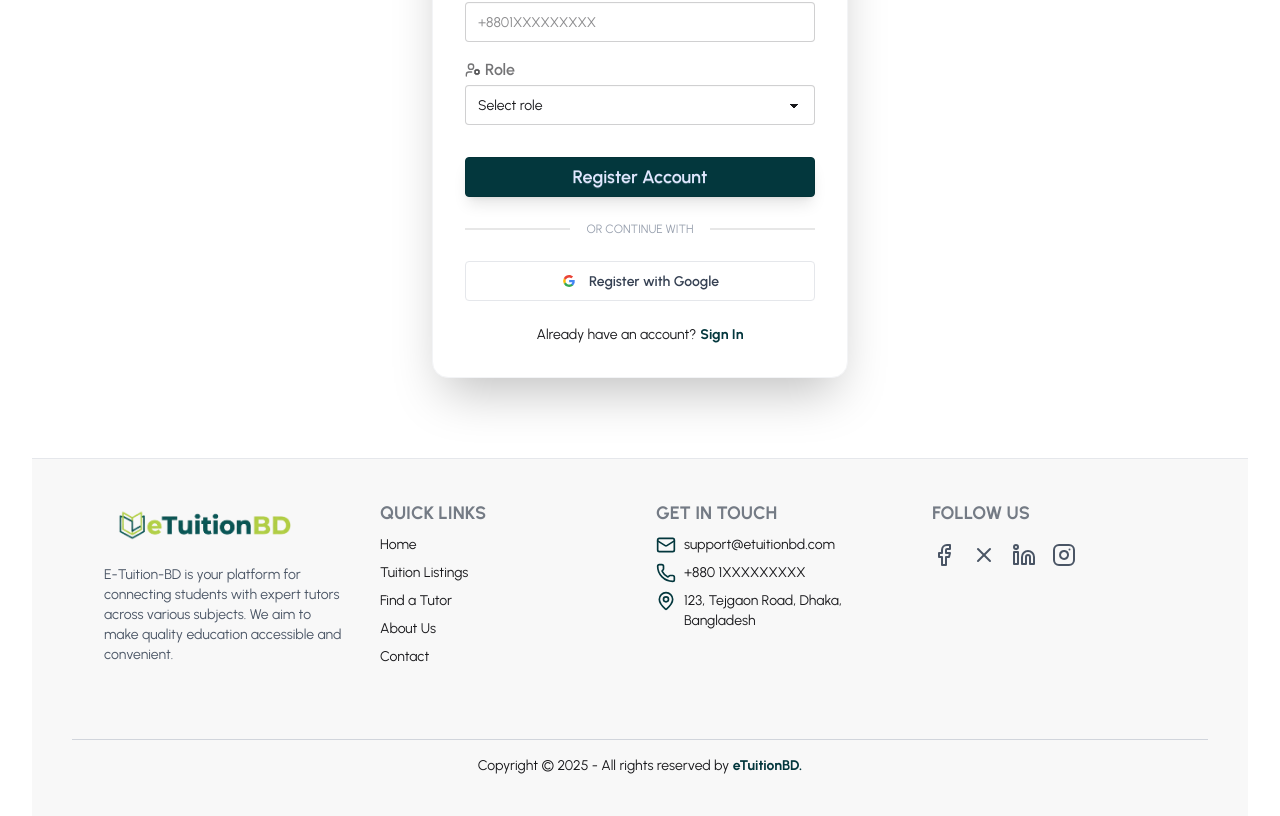
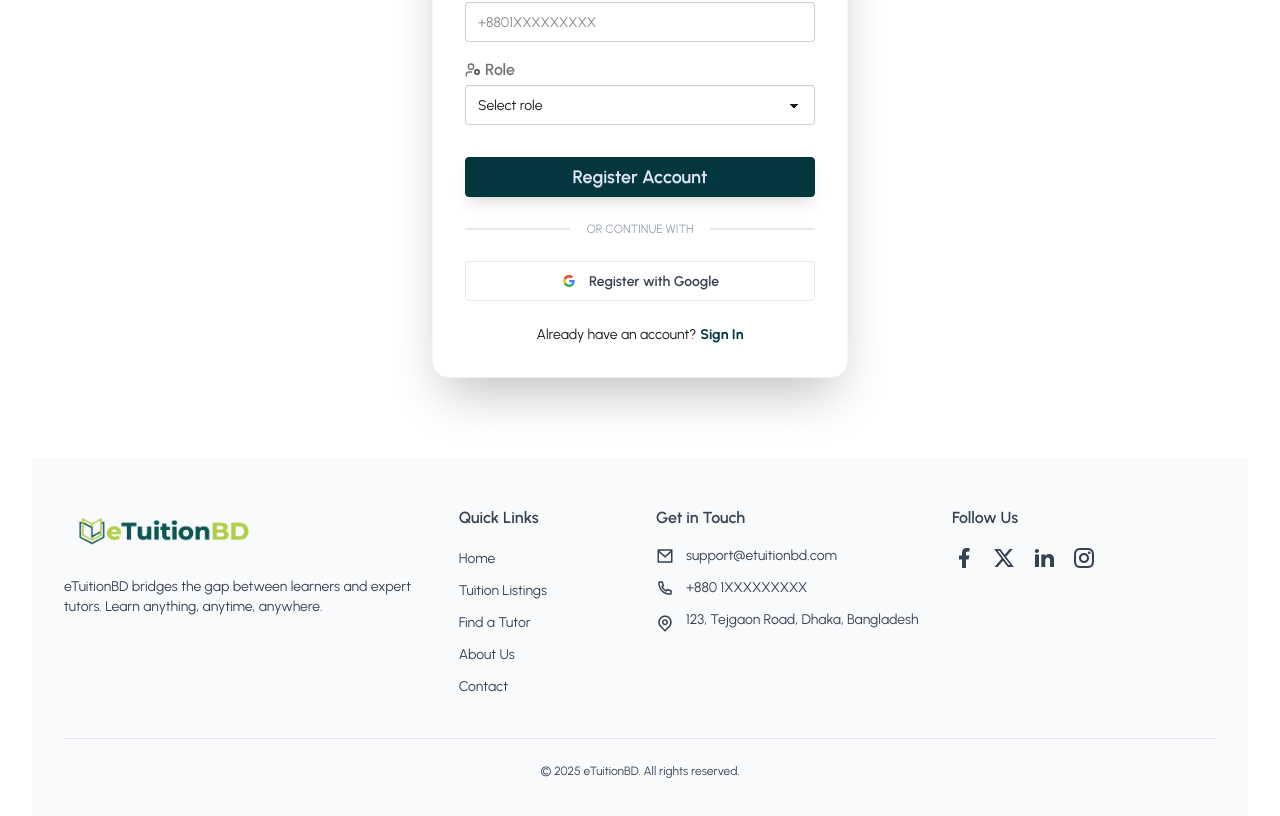
Before and after one commit to lizansarkar/e-tuition-bd-client-side, a React (Vite) app: page /register in a window 1280 px wide. Shown: the part 623-1439 px from the top of the page. Built offline with nearby package versions, Linux system fonts and the light colour scheme; no server answers.

Commit message:
updated footer code and social icon

```diff
--- a/src/components/reusable/Footer.jsx
+++ b/src/components/reusable/Footer.jsx
@@ -1,150 +1,120 @@
 import React from "react";
 import { Link } from "react-router";
 import logoPath from "../../assets/logo.png";
+import { motion } from "framer-motion";
 import {
-  Mail,
-  Phone,
-  MapPin,
-  Facebook,
-  Linkedin,
-  X,
-  Instagram,
-} from "lucide-react";
+  RiMailLine,
+  RiPhoneLine,
+  RiMapPinLine,
+  RiFacebookFill,
+  RiTwitterXFill,
+  RiLinkedinFill,
+  RiInstagramLine,
+} from "react-icons/ri";
 
 const Footer = () => {
-  // Platform description placeholder
   const aboutPlatform =
-    "E-Tuition-BD is your platform for connecting students with expert tutors across various subjects. We aim to make quality education accessible and convenient.";
+    "eTuitionBD bridges the gap between learners and expert tutors. Learn anything, anytime, anywhere.";
 
-  // Contact Information
   const contactInfo = {
     email: "support@etuitionbd.com",
     phone: "+880 1XXXXXXXXX",
     address: "123, Tejgaon Road, Dhaka, Bangladesh",
   };
 
+  const socialLinks = [
+    { icon: RiFacebookFill, href: "https://facebook.com", color: "hover:text-blue-600" },
+    { icon: RiTwitterXFill, href: "https://x.com", color: "hover:text-black dark:hover:text-white" },
+    { icon: RiLinkedinFill, href: "https://linkedin.com", color: "hover:text-blue-700" },
+    { icon: RiInstagramLine, href: "https://instagram.com", color: "hover:text-pink-600" },
+  ];
+
+  const quickLinks = [
+    { label: "Home", to: "/" },
+    { label: "Tuition Listings", to: "/tuitions" },
+    { label: "Find a Tutor", to: "/tutors" },
+    { label: "About Us", to: "/about" },
+    { label: "Contact", to: "/contact" },
+  ];
+
   return (
-    // Footer component using DaisyUI footer class and Tailwind styles
-    <footer className="footer p-10 bg-base-200 text-base-content border-t border-gray-200 dark:border-gray-700">
-      <div className="container mx-auto grid grid-cols-1 md:grid-cols-4 gap-8">
-        {/* 1. About Platform */}
-        <div className="col-span-1">
-          <Link to="/" className="text-2xl font-extrabold ml-2 sm:ml-0">
+    <footer className="bg-gray-50 dark:bg-gray-900 text-gray-700 dark:text-gray-300">
+      <div className="container mx-auto px-6 py-12">
+        <div className="grid grid-cols-1 md:grid-cols-12 gap-8">
+          {/* Logo + About */}
+          <div className="md:col-span-4">
+            <Link to="/" className="inline-block">
               <img
-              className="h-[50px] w-[200px]"
                 src={logoPath}
-              alt="eTuitionBD Logo"
+                alt="eTuitionBD"
+                className="h-12 w-auto object-contain"
               />
             </Link>
-          <p className="mt-4 text-sm max-w-xs text-gray-600 dark:text-gray-400">
-            {aboutPlatform}
-          </p>
+            <p className="mt-4 text-sm max-w-md">{aboutPlatform}</p>
           </div>
 
-        {/* 2. Quick Links */}
-        <nav className="col-span-1">
-          <div className="flex flex-col space-y-2">
-            <h6 className="footer-title text-lg font-bold text-gray-800 dark:text-white">
-              Quick Links
-            </h6>
-            <Link to="/" className="link link-hover">
-              Home
+          {/* Quick Links */}
+          <div className="md:col-span-2">
+            <h3 className="text-base font-semibold mb-4">Quick Links</h3>
+            <ul className="space-y-2">
+              {quickLinks.map((l) => (
+                <li key={l.to}>
+                  <Link
+                    to={l.to}
+                    className="text-sm hover:text-primary-500 dark:hover:text-primary-400 transition"
+                  >
+                    {l.label}
                   </Link>
-            <Link to="/tuitions" className="link link-hover">
-              Tuition Listings
-            </Link>
-            <Link to="/tutors" className="link link-hover">
-              Find a Tutor
-            </Link>
-            <Link to="/about" className="link link-hover">
-              About Us
-            </Link>
-            <Link to="/contact" className="link link-hover">
-              Contact
-            </Link>
+                </li>
+              ))}
+            </ul>
           </div>
-        </nav>
 
-        {/* 3. Contact Information */}
-        <nav className="col-span-1">
-          <h6 className="footer-title text-lg font-bold text-gray-800 dark:text-white">
-            Get in Touch
-          </h6>
-          <div className="flex items-center space-x-2">
-            <Mail className="w-5 h-5 text-primary" />
-            <a
-              href={`mailto:${contactInfo.email}`}
-              className="link link-hover text-sm"
+          {/* Contact */}
+          <div className="md:col-span-3">
+            <h3 className="text-base font-semibold mb-4">Get in Touch</h3>
+            <ul className="space-y-3 text-sm">
+              <li className="flex items-center gap-3">
+                <RiMailLine className="text-lg text-primary-500" />
+                <a href={`mailto:${contactInfo.email}`}>{contactInfo.email}</a>
+              </li>
+              <li className="flex items-center gap-3">
+                <RiPhoneLine className="text-lg text-primary-500" />
+                <a href={`tel:${contactInfo.phone}`}>{contactInfo.phone}</a>
+              </li>
+              <li className="flex items-start gap-3">
+                <RiMapPinLine className="text-lg text-primary-500 mt-1" />
+                <span>{contactInfo.address}</span>
+              </li>
+            </ul>
+          </div>
+
+          {/* Social */}
+          <div className="md:col-span-3">
+            <h3 className="text-base font-semibold mb-4">Follow Us</h3>
+            <div className="flex gap-4">
+              {socialLinks.map(({ icon: Icon, href, color }) => (
+                <motion.a
+                  key={href}
+                  href={href}
+                  target="_blank"
+                  rel="noreferrer"
+                  whileHover={{ scale: 1.15 }}
+                  className={`text-2xl ${color} transition`}
                 >
-              {contactInfo.email}
-            </a>
-          </div>
-          <div className="flex items-center space-x-2 mt-2">
-            <Phone className="w-5 h-5 text-primary" />
-            <a
-              href={`tel:${contactInfo.phone}`}
-              className="link link-hover text-sm"
-            >
-              {contactInfo.phone}
-            </a>
-          </div>
-          <div className="flex items-start space-x-2 mt-2">
-            <MapPin className="w-5 h-5 text-primary flex-shrink-0" />
-            <p className="text-sm">{contactInfo.address}</p>
-          </div>
-        </nav>
-
-        {/* 4. Social Media Icons */}
-        <div className="col-span-1">
-          <h6 className="footer-title text-lg font-bold text-gray-800 dark:text-white">
-            Follow Us
-          </h6>
-          <div className="grid grid-flow-col gap-4 mt-4">
-            <a
-              href="https://facebook.com"
-              target="_blank"
-              rel="noopener noreferrer"
-              className="text-gray-600 hover:text-blue-600 transition duration-300 dark:text-gray-400 dark:hover:text-blue-400"
-            >
-              <Facebook className="w-6 h-6" />
-            </a>
-            {/* New X (Twitter) Logo */}
-            <a
-              href="https://x.com"
-              target="_blank"
-              rel="noopener noreferrer"
-              className="text-gray-600 hover:text-black transition duration-300 dark:text-gray-400 dark:hover:text-white"
-            >
-              <X className="w-6 h-6" />
-            </a>
-            <a
-              href="https://linkedin.com"
-              target="_blank"
-              rel="noopener noreferrer"
-              className="text-gray-600 hover:text-blue-700 transition duration-300 dark:text-gray-400 dark:hover:text-blue-500"
-            >
-              <Linkedin className="w-6 h-6" />
-            </a>
-            <a
-              href="https://instagram.com"
-              target="_blank"
-              rel="noopener noreferrer"
-              className="text-gray-600 hover:text-pink-600 transition duration-300 dark:text-gray-400 dark:hover:text-pink-400"
-            >
-              <Instagram className="w-6 h-6" />
-            </a>
+                  <Icon />
+                </motion.a>
+              ))}
             </div>
           </div>
         </div>
 
-      <div className="footer-center p-4 text-base-content border-t border-gray-300 dark:border-gray-700 mt-8 pt-4 w-full flex justify-center">
-        <aside className="text-center">
-          {/* aside-er moddher text-o center kora holo */}
-          <p className="text-sm">
-            Copyright &copy; {new Date().getFullYear()} - All rights reserved by{" "}
-            <strong className="text-primary">eTuitionBD.</strong>
+        {/* Bottom Bar */}
+        <div className="mt-10 pt-6 border-t border-gray-200 dark:border-gray-800 text-center text-xs">
+          <p>
+            &copy; {new Date().getFullYear()} eTuitionBD. All rights reserved.
           </p>
-        </aside>
+        </div>
       </div>
     </footer>
   );
--- a/src/pages/home/HowWork.jsx
+++ b/src/pages/home/HowWork.jsx
@@ -123,10 +123,9 @@ const WorkStep = ({ step, isLast }) => {
 
 export default function HowWork() {
   return (
-    <section className="py-16 md:py-24 bg-white dark:bg-gray-900 overflow-hidden">
+    <section className="py-16 md:py-24 bg-base-200 dark:bg-gray-900 overflow-hidden">
       <div className="container mx-auto px-4">
         {/* Section Heading */}
-        {/* 🚩 Section Heading with Right-to-Left Animation */}
         <motion.div
           className="text-center mb-12 md:mb-16"
           initial="hidden"
--- a/src/pages/home/LatestTuitionPosts.jsx
+++ b/src/pages/home/LatestTuitionPosts.jsx
@@ -87,7 +87,7 @@ const cardVariants = {
 
 export default function LatestTuitionPosts() {
   return (
-    <section className="py-16 md:py-24 bg-white dark:bg-gray-900">
+    <section className="py-16 md:py-24 bg-base-200 dark:bg-gray-900">
       <div className="container mx-auto px-4">
         {/* Section Header: Heading and See All Button */}
         <div className="flex justify-between items-center mb-10 md:mb-12">
```
Lines whose indentation alone changed are shown as unchanged.
